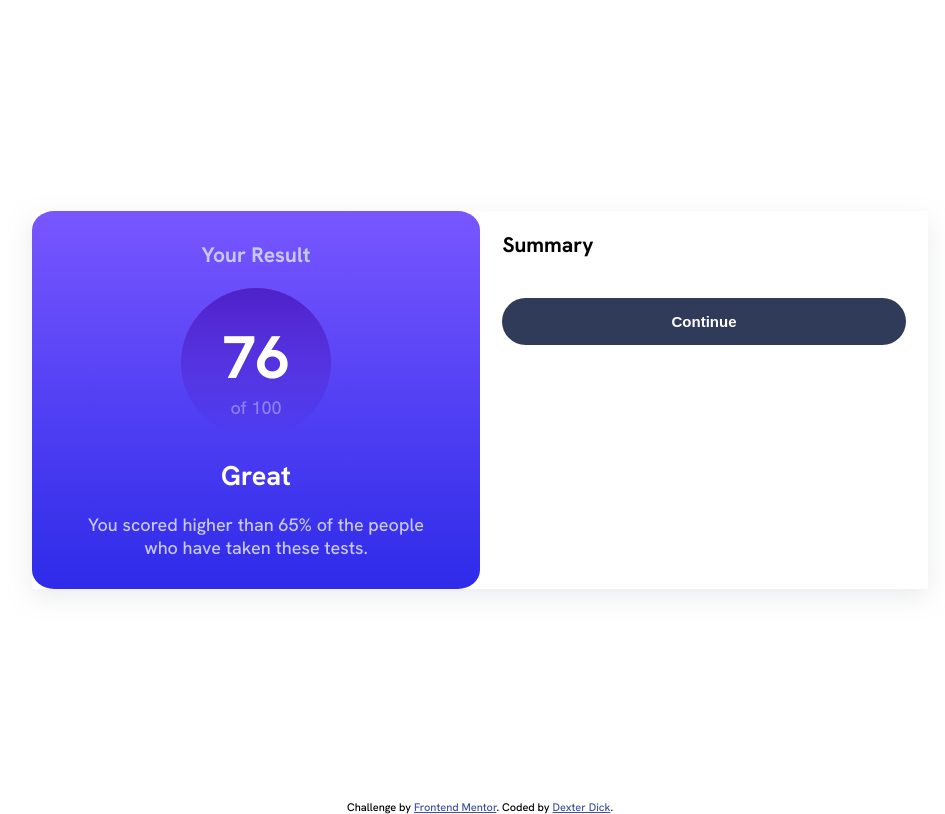
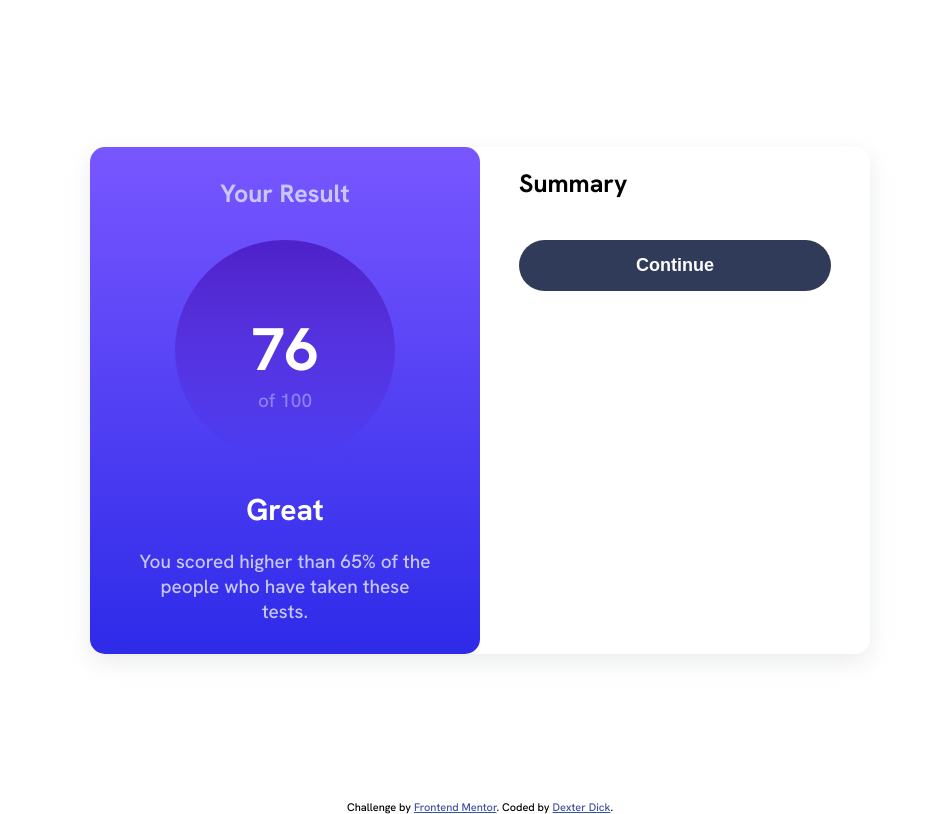
Before and after one commit to DexterDick/results-summary-component-main, a plain HTML site: page index.html in a window 1280 px wide. Shown: the whole page, without its empty margins (160-1105 px from the left). Drawn offline with Linux system fonts and the light colour scheme.

Commit message:
updated desktop css

```diff
--- a/css/style.css
+++ b/css/style.css
@@ -184,23 +184,58 @@ body {
     color: hsl(228, 45%, 44%);
 }
 
-@media (min-width: 1000px) {
+@media (min-width: 600px) {
     .container {
         height: 100vh;
     }
     .card {
         flex-direction: row;
-        max-width: 70%;
+        max-width: 780px;
+        border-radius: 15px;
+        margin: 10px;
     }
 
     .result {
         width: 50%;
-        border-radius: 5%;
+        border-radius: 15px;
+    }
+
+    .result h3 {
+        font-size: 2.5rem;
+    }
+
+    .row {
+        width: 80%;
+    }
+
+    .btn {
+        max-width: 80%;
+    }
+
+    .result h1 {
+        padding-top: 7rem;
     }
 
     .summary {
         width: 50%;
-        border-radius: 10%;
+    }
+
+    .summary h3 {
+        margin: 2rem 0 2rem 10%;
+        font-size: 2.5rem;
+    }
+
+    .result h2 {
+        font-size: 3rem;
+    }
+    .result p {
+        font-size: 1.9rem;
+    }
+
+    .circle {
+        width: 22rem;
+        height: 22rem;
+        margin: 3rem auto;
     }
 
     .btn {
@@ -211,5 +246,6 @@ body {
         display: block;
         width: 90%;
         margin: 4rem auto;
+        font-size: 1.8rem;
     }
 }
```
